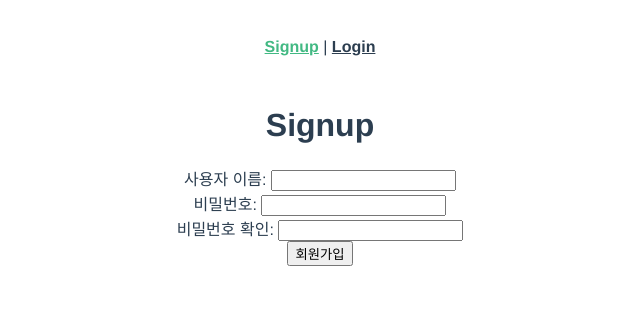
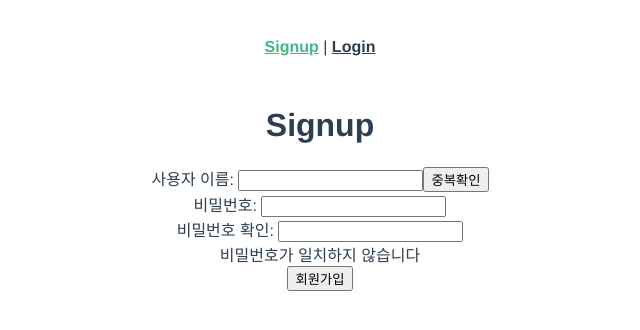
Before and after one commit to jaho901/-Movie_Recommendation_Site, a Vue app in the folder front-end/: page /accounts/signup in a window 1280 px wide. Shown: the top 330 px of the page, without its empty margins (320-960 px from the left). Built offline with nearby package versions, Linux system fonts and the light colour scheme.

Commit message:
longin&singnup-process

```diff
--- a/front-end/src/views/accounts/Login.vue
+++ b/front-end/src/views/accounts/Login.vue
@@ -18,6 +18,11 @@
         @keyup.enter="login"
       >
     </div>
+    <!-- 비밀번호가 일치하지 않는 경우가 발생할 때 에러메세지 생성 -->
+    <div v-if = 'passwordToggle === true'>
+      비밀번호가 일치하지 않습니다!!!
+    </div>
+
     <button @click="login">로그인</button>
   </div>
 </template>
@@ -32,7 +37,8 @@ export default {
       credentials: {
         username: null,
         password: null,
-      }
+      },
+      passwordToggle: false
     }
   },
   methods: {
@@ -51,8 +57,14 @@ export default {
         })
         .catch(err => {
           console.log(err)
+          // console.log(this.passwordToggle)
+          this.passwordToggle = true
         })
     }
   }
 }
 </script>
+
+<style scoped>
+
+</style>
--- a/front-end/src/views/accounts/Signup.vue
+++ b/front-end/src/views/accounts/Signup.vue
@@ -8,6 +8,7 @@
         id="username"
         v-model="credentials.username"
       >
+      <button>중복확인</button>
     </div>
     <div>
       <label for="password">비밀번호: </label>
@@ -25,6 +26,12 @@
         v-model="credentials.passwordConfirmation"
         @keyup.enter="signup"
       >
+      <div v-if = 'credentials.password === credentials.passwordConfirmation'>
+        비밀번호가 일치합니다!
+      </div>
+      <div v-else>
+        비밀번호가 일치하지 않습니다
+      </div>
     </div>
     <button @click="signup">회원가입</button>
   </div>
@@ -40,8 +47,8 @@ export default {
       credentials: {
         username: null,
         password: null,
-        passwordConfirmation: null,
-      }
+      },
+      passwordToggle: false
     }
   },
   methods: {
@@ -57,8 +64,13 @@ export default {
         })
         .catch(err => {
           console.log(err)
+          this.passwordToggle = true
         })
     }
   }
 }
 </script>
+
+<style scoped>
+
+</style>
```
Also changed, not shown: 1 other file (tests, documents, lock files or other folders).
